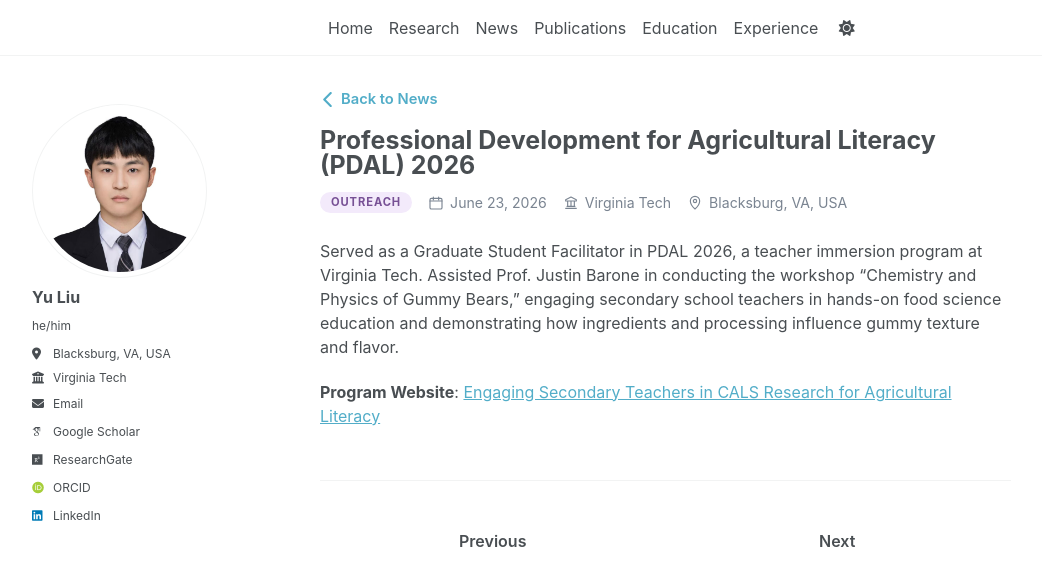
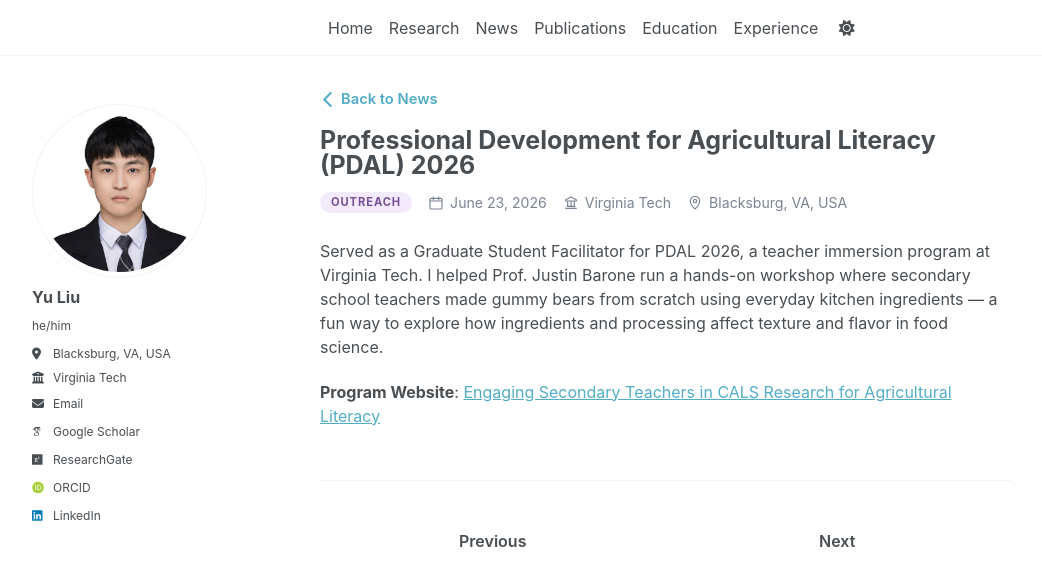
Before and after one commit to yuliu0322/yuliu0322.github.io, a Jekyll site: the page built from _talks/2026-06-23-PADL Activity.md, in a window 1280 px wide. Shown: the top 586 px of the page, without its empty margins (48-1090 px from the left). Built offline with Jekyll 4.4.1, drawn with Linux system fonts in a browser that asks for light colours; some web fonts are replaced; a script bundle is joined from its source files by our own code; library files that are not in the unit come from our copies.

Commit message:
Update 2026-06-23-PADL Activity.md

```diff
--- a/_talks/2026-06-23-PADL Activity.md
+++ b/_talks/2026-06-23-PADL Activity.md
@@ -8,6 +8,6 @@ date: 2026-06-23
 location: "Blacksburg, VA, USA"
 ---
 
-Served as a Graduate Student Facilitator in PDAL 2026, a teacher immersion program at Virginia Tech. Assisted Prof. Justin Barone in conducting the workshop "Chemistry and Physics of Gummy Bears," engaging secondary school teachers in hands-on food science education and demonstrating how ingredients and processing influence gummy texture and flavor.
+Served as a Graduate Student Facilitator for PDAL 2026, a teacher immersion program at Virginia Tech. I helped Prof. Justin Barone run a hands-on workshop where secondary school teachers made gummy bears from scratch using everyday kitchen ingredients — a fun way to explore how ingredients and processing affect texture and flavor in food science.
 
 **Program Website**: [Engaging Secondary Teachers in CALS Research for Agricultural Literacy](https://www.alce.vt.edu/signature-programs/engaging-secondary-teachers.html)
```
